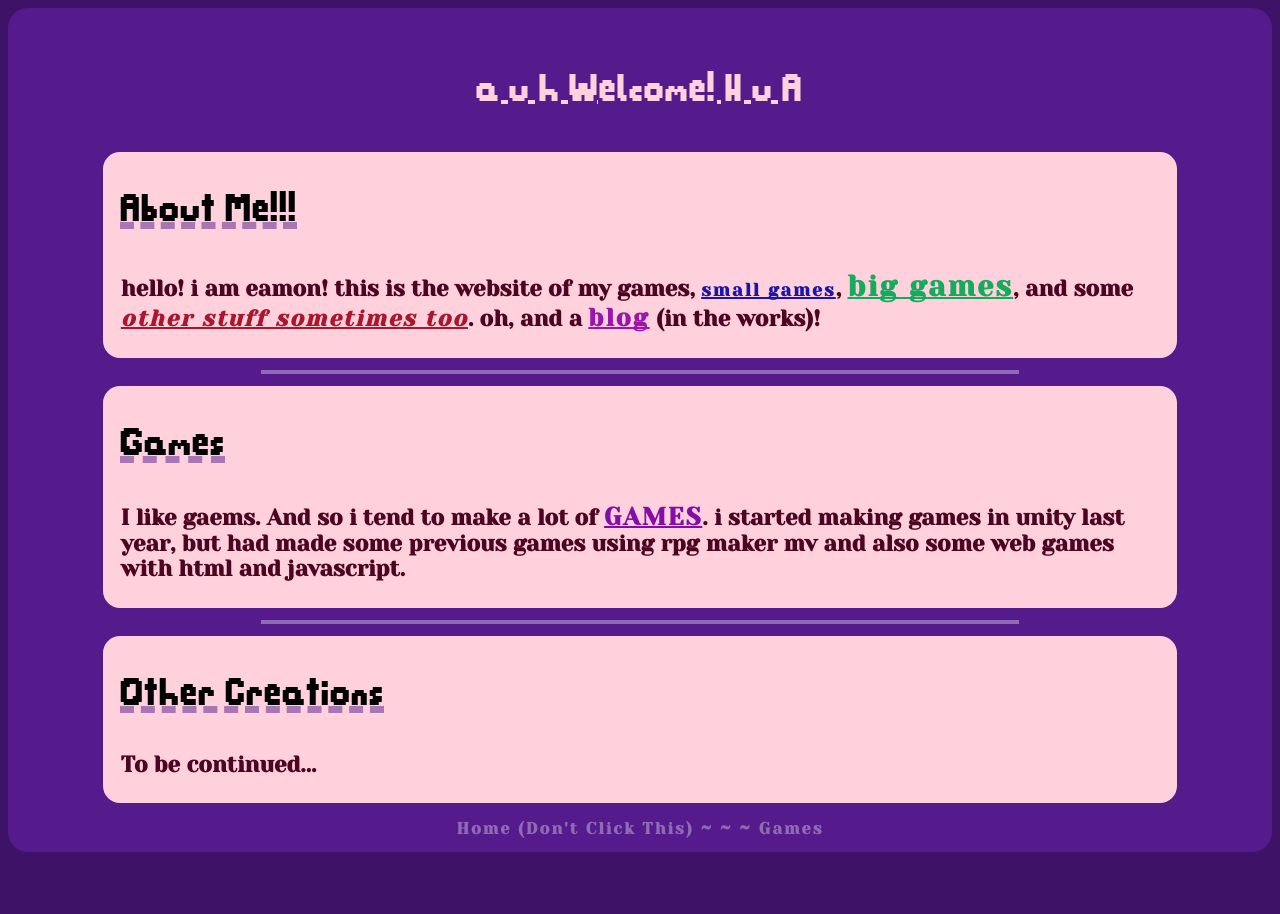
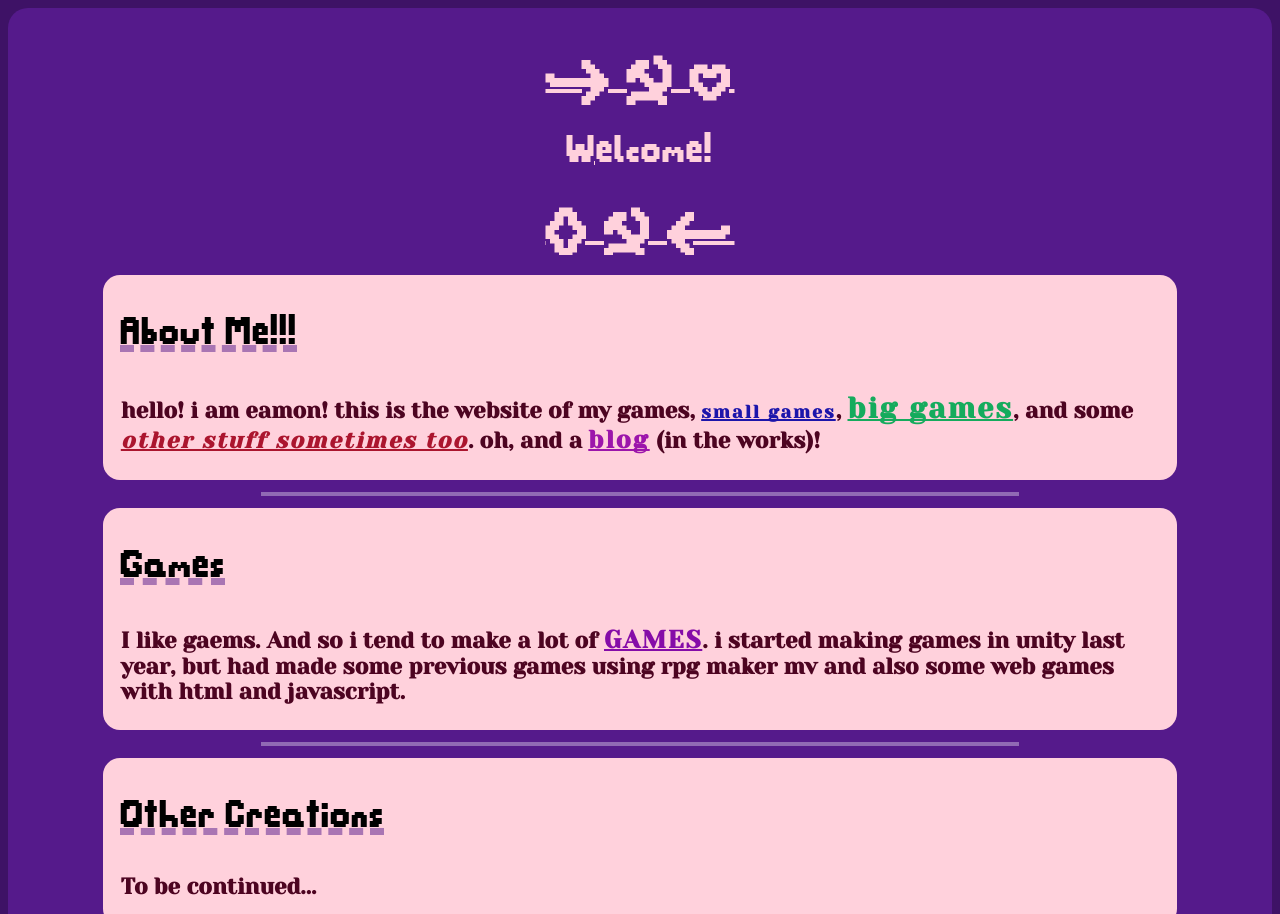
Before and after one commit to RamoneAlt/eamondesign, a plain HTML site: page index.html in a window 1280 px wide. Shown: the top 914 px of the page. Before the commit the page ends 860 px from the top, so only its background shows below. Drawn offline with Linux system fonts and the light colour scheme; a web font is replaced by a local one.

Commit message:
Update index.html

```diff
--- a/index.html
+++ b/index.html
@@ -14,7 +14,7 @@
 <div class="container">
 
   <div class="uppermidground">
-    <h1 class="titlehome">a u h Welcome! H u A</h1>
+    <h1 class="titlehomeb">a u h </h1><h1 class="titlehome">Welcome!</h1><h1 class="titlehomeb">H u A </h1>
     <p class="phome"></p>
   </div>
 
```
